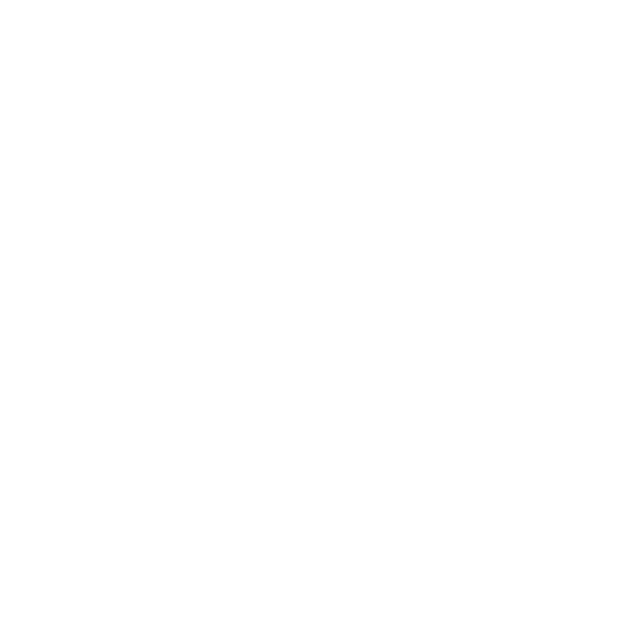
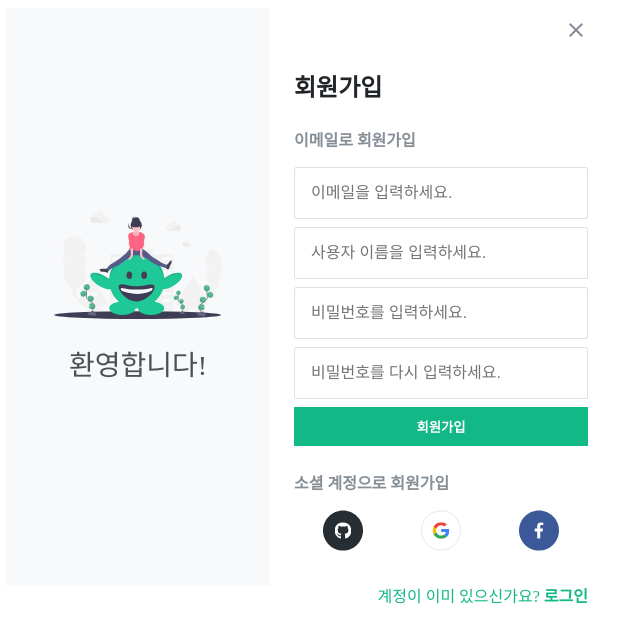
Before and after one commit to Goorm-Team4/community-frontend, a React (Create React App) app: page /sign-up in a window 1280 px wide. Before the commit this address had no page. Shown: the top 642 px of the page, without its empty margins (2-642 px from the left). Built offline with nearby package versions, Linux system fonts and the light colour scheme.

Commit message:
feat(#2): 회원가입 모달 창 UI 구현

```diff
--- a/src/App.js
+++ b/src/App.js
@@ -3,6 +3,7 @@ import { Route, Routes } from 'react-router-dom';
 
 import MainPage from './pages/MainPage';
 import LoginModal from './components/Modal/LoginModal';
+import SignupModal from './components/Modal/SignupModal';
 
 function App() {
   return (
@@ -11,6 +12,7 @@ function App() {
 
       {/* 레이아웃 확인하기 위함 */}
       <Route path="/login" element={<LoginModal />} />
+      <Route path="/sign-up" element={<SignupModal />} />
     </Routes>
 
   );
--- /dev/null
+++ b/src/components/Modal/SignupModal.js
@@ -0,0 +1,199 @@
+import React, { useState } from "react";
+import styled from "styled-components";
+import character from "../../assets/character.svg";
+import closeButton from "../../assets/closeButton.svg";
+import githubIcon from "../../assets/githubIcon.svg";
+import googleIcon from "../../assets/googleIcon.svg";
+import facebookIcon from "../../assets/facebookIcon.svg";
+
+function SignupModal() {
+  const [email, setEmail] = useState("");
+  const [nickname, setNickname] = useState("");
+  const [pw, setPw] = useState("");
+  const [confirmPw, setConfirmPw] = useState("");
+
+  const handleSignup = () => {};
+
+  return (
+    <React.Fragment>
+      <SignupContainer>
+        <WelcomeSection>
+          <CharImg src={character} />
+          <WelcomeText>환영합니다!</WelcomeText>
+        </WelcomeSection>
+
+        <SignupSection>
+          <CloseButton>
+            <img
+              src={closeButton}
+              alt="closeBtn"
+              style={{ cursor: "pointer" }}
+            />
+          </CloseButton>
+          <Title>회원가입</Title>
+          <P>이메일로 회원가입</P>
+
+          <SignupForm>
+            <Input
+              value={email}
+              placeholder="이메일을 입력하세요."
+              onChange={(e) => setEmail(e.target.value)}
+            />
+            <Input
+              value={nickname}
+              placeholder="사용자 이름을 입력하세요."
+              onChange={(e) => setNickname(e.target.value)}
+            />
+            <Input
+              value={pw}
+              placeholder="비밀번호를 입력하세요."
+              onChange={(e) => setPw(e.target.value)}
+            />
+            <Input
+              value={confirmPw}
+              placeholder="비밀번호를 다시 입력하세요."
+              onChange={(e) => setConfirmPw(e.target.value)}
+            />
+            <Button onClick={() => handleSignup()}>회원가입</Button>
+          </SignupForm>
+
+          <SocialSection>
+            <P>소셜 계정으로 회원가입</P>
+            <SocialButton>
+              <SocialIcon src={githubIcon} alt="githubIcon" />
+              <SocialIcon src={googleIcon} alt="googleIcon" />
+              <SocialIcon src={facebookIcon} alt="facebookIcon" />
+            </SocialButton>
+          </SocialSection>
+
+          <FootSection>
+            <FootText>계정이 이미 있으신가요?</FootText>
+            <FootLink>로그인</FootLink>
+          </FootSection>
+        </SignupSection>
+      </SignupContainer>
+    </React.Fragment>
+  );
+}
+
+export default SignupModal;
+
+const SignupContainer = styled.div`
+  display: flex;
+  flex-direction: row;
+  width: 606px;
+  height: 530px;
+`;
+
+const WelcomeSection = styled.div`
+  display: flex;
+  flex-direction: column;
+  justify-content: center;
+  align-items: center;
+  width: 216px;
+  height: 530px;
+  padding: 24px;
+  background-color: #f8f9fa;
+`;
+
+const CharImg = styled.img`
+  width: 168px;
+  height: 108px;
+`;
+
+const WelcomeText = styled.div`
+  font-size: 28px;
+  font-weight: 500;
+  color: #495057;
+  margin-top: 24px;
+  text-align: center;
+`;
+
+const SignupSection = styled.div`
+  display: flex;
+  flex: 1 1;
+  flex-direction: column;
+  padding: 24px;
+  padding-top: 10px;
+`;
+
+const CloseButton = styled.div`
+  display: flex;
+  justify-content: flex-end;
+  margin-bottom: 10px;
+`;
+
+const Title = styled.h1`
+  font-size: 1.5em;
+  color: #212529;
+`;
+
+const P = styled.p`
+  margin-top: 0.5rem;
+  margin-bottom: 1rem;
+  color: #868e96;
+  font-weight: 600;
+`;
+
+const SignupForm = styled.form`
+  display: flex;
+  flex-direction: column;
+  margin-bottom: 1rem;
+`;
+
+const Input = styled.input`
+  border: 1px solid #dee2e6;
+  border-radius: 2px;
+  padding: 1rem;
+  font-size: 1rem;
+  margin-bottom: 0.5rem;
+  outline: none;
+`;
+
+const Button = styled.button`
+  padding: 10px 20px;
+  font-weight: 700;
+  background-color: #12b886;
+  color: white;
+  border: none;
+  cursor: pointer;
+
+  &: hover {
+    background-color: #20c997;
+  }
+`;
+
+const SocialIcon = styled.img`
+  cursor: pointer;
+  width: 40px;
+`;
+
+const SocialSection = styled.div`
+  display: flex;
+  flex-direction: column;
+  margin-top: 0;
+`;
+
+const SocialButton = styled.div`
+  display: flex;
+  justify-content: space-around;
+  align-items: center;
+`;
+
+const FootSection = styled.p`
+  color: #12b886;
+  display: flex;
+  justify-content: flex-end;
+`;
+
+const FootText = styled.p`
+  margin-right: 0.25rem;
+`;
+
+const FootLink = styled.p`
+  font-weight: 600;
+  cursor: pointer;
+  &: hover {
+    text-decoration: underline;
+  }
+`;
```
